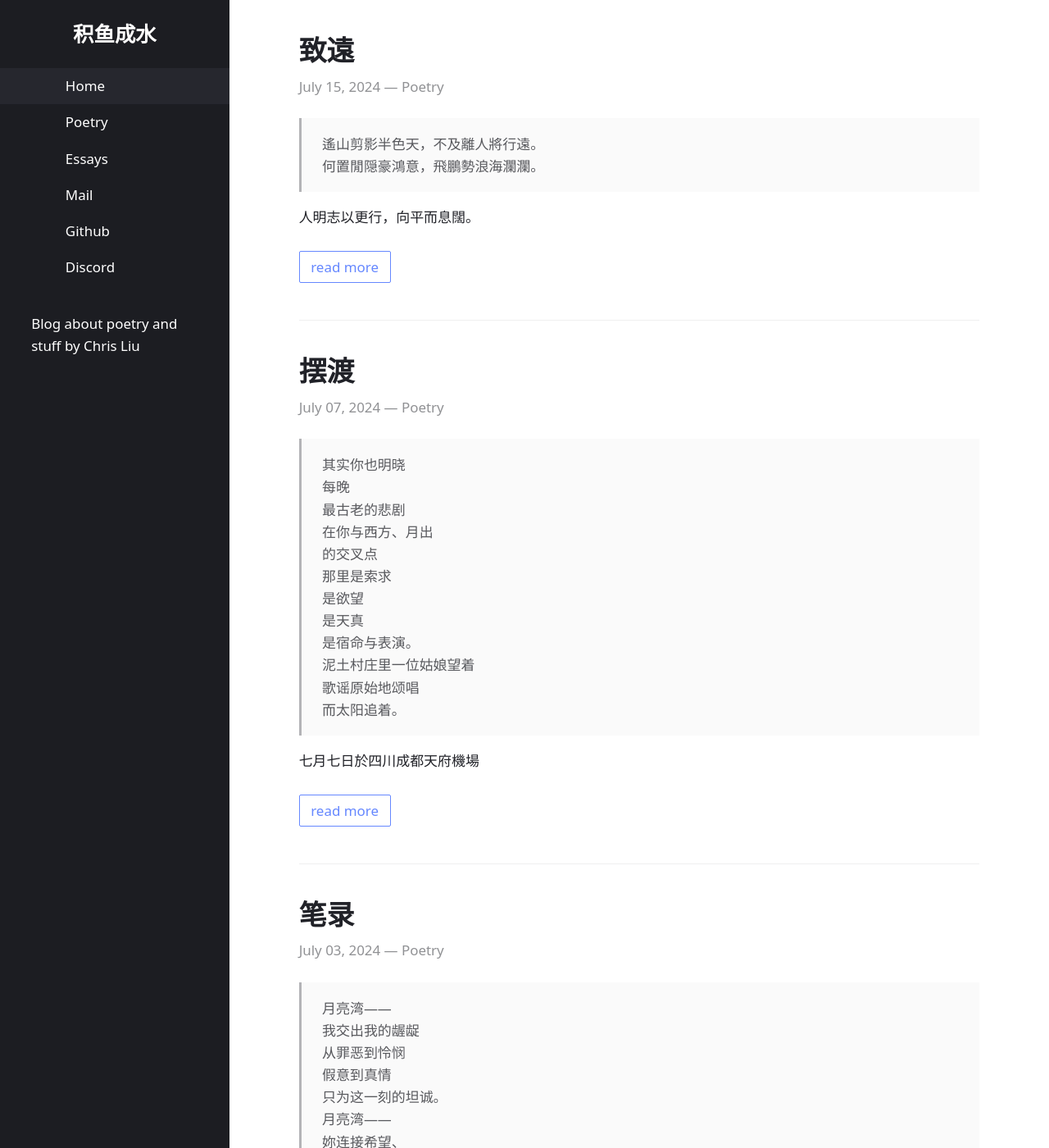
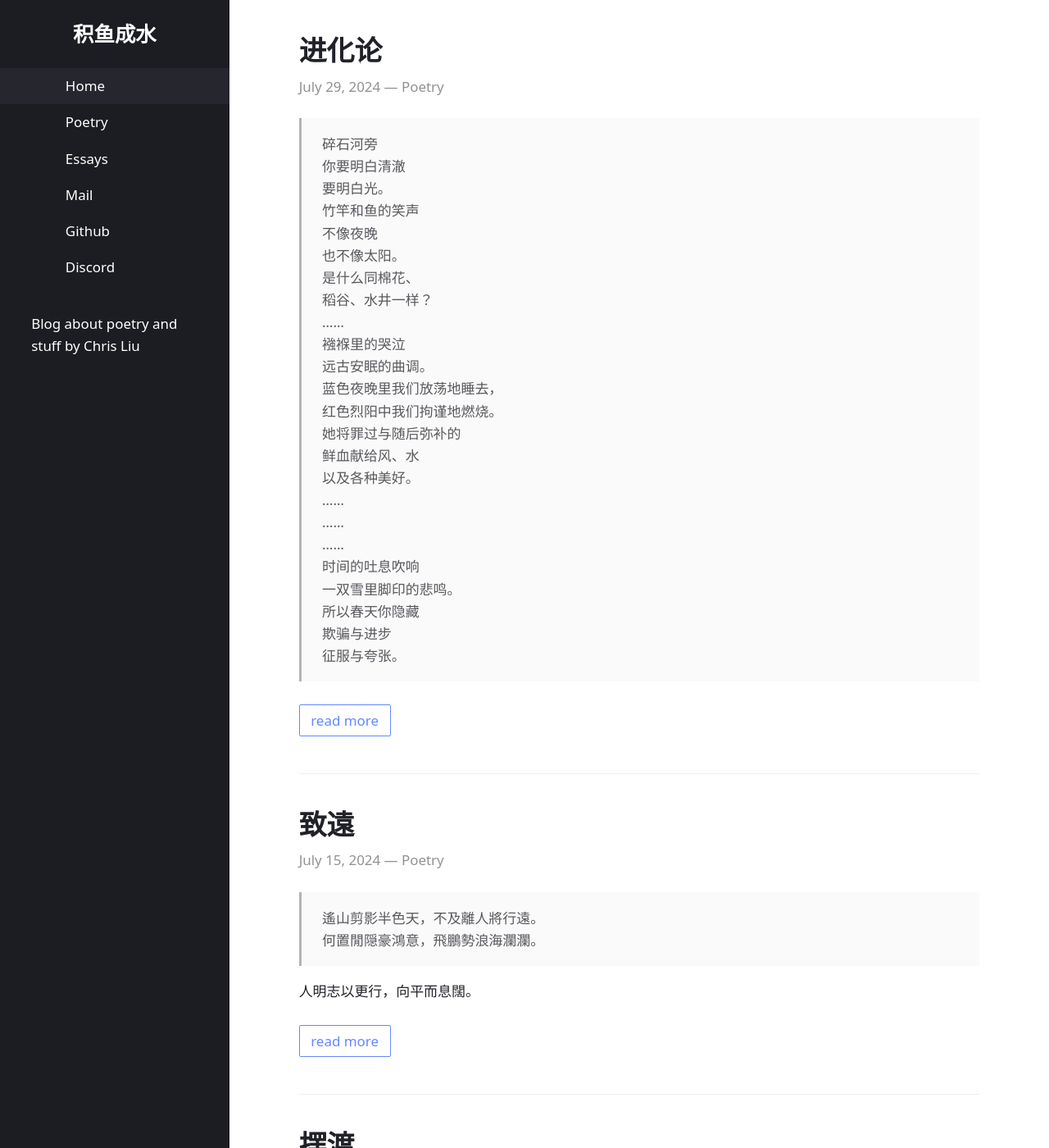
Before and after one commit to chris-zy-liu/chris-zy-liu.github.io, a Jekyll site: the page built from index.html, in a window 1280 px wide and 1400 px high. Shown: the whole window at 82% size. Built offline with Jekyll 4.4.1, drawn with Linux system fonts in a browser that asks for light colours.

Commit message:
script update

```diff
--- /dev/null
+++ b/_posts/2024-07-29-darwin.md
@@ -0,0 +1,6 @@
+---
+title: 进化论
+layout: post
+categories: Poetry
+---
+>碎石河旁<br>你要明白清澈<br>要明白光。<br>竹竿和鱼的笑声<br>不像夜晚<br>也不像太阳。<br>是什么同棉花、<br>稻谷、水井一样？<br>……<br>襁褓里的哭泣<br>远古安眠的曲调。<br>蓝色夜晚里我们放荡地睡去，<br>红色烈阳中我们拘谨地燃烧。<br>她将罪过与随后弥补的<br>鲜血献给风、水<br>以及各种美好。<br>……<br>……<br>……<br>时间的吐息吹响<br>一双雪里脚印的悲鸣。<br>所以春天你隐藏<br>欺骗与进步<br>征服与夸张。
```
Also changed, not shown: _posts/.obsidian/workspace.json (+6 -6 lines).
